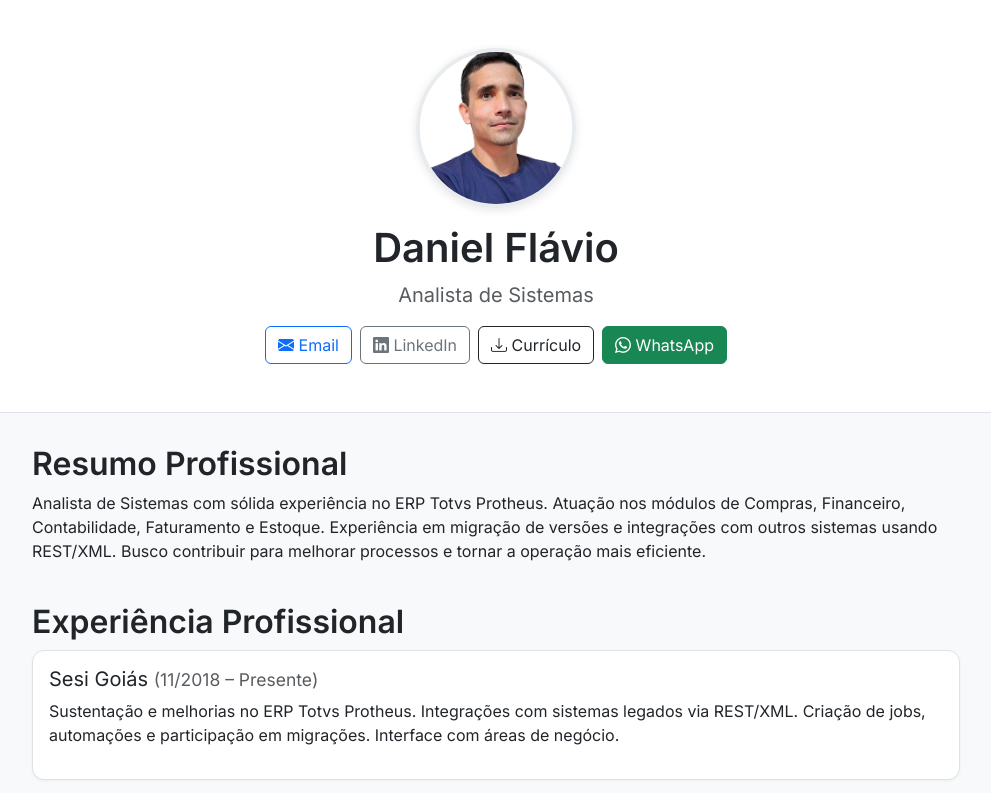
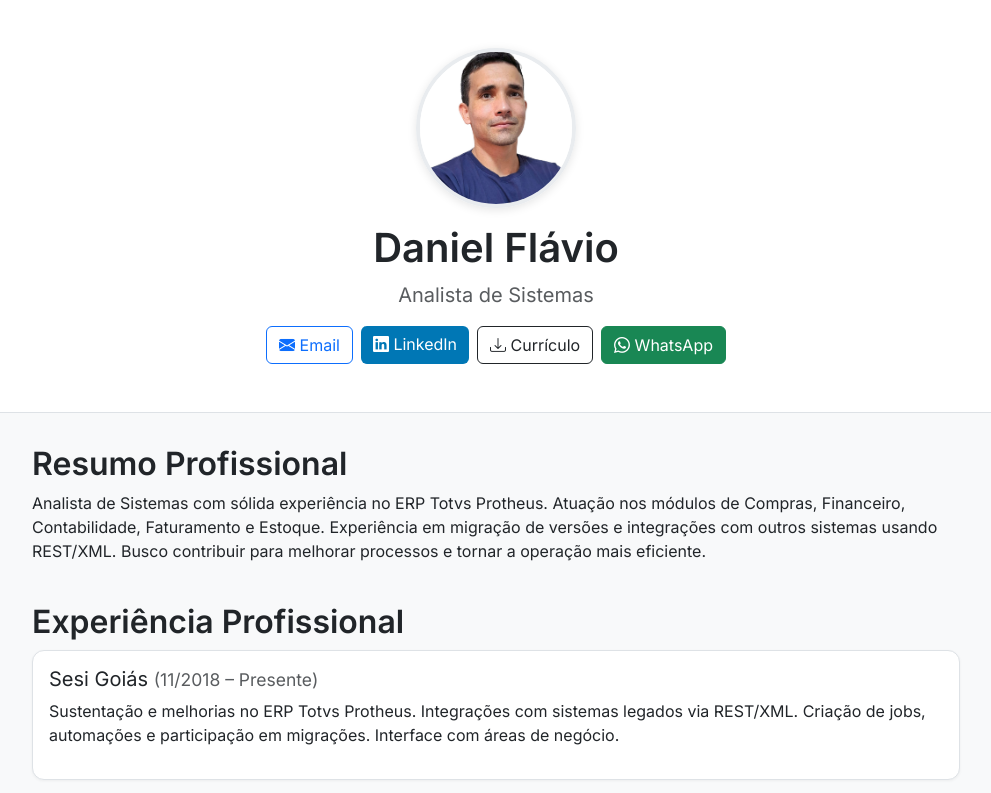
Before and after one commit to danflavio/pagina-pessoal, a plain HTML site: page index.html in a window 1280 px wide. Shown: the top 793 px of the page, without its empty margins (144-1135 px from the left). Drawn offline with nearby package versions, Linux system fonts and the light colour scheme.

Commit message:
ajuste botao linkedin

```diff
--- a/index.html
+++ b/index.html
@@ -20,9 +20,9 @@
       <a class="btn btn-outline-primary" href="mailto:danflavio@gmail.com">
         <i class="bi bi-envelope-fill"></i> Email
       </a>
-      <a class="btn btn-outline-secondary" href="https://www.linkedin.com/in/danflavio" target="_blank">
+        <a class="btn btn-linkedin" href="https://www.linkedin.com/in/danflavio" target="_blank">
         <i class="bi bi-linkedin"></i> LinkedIn
-      </a>
+        </a>
         <a class="btn btn-outline-dark" href="curriculo-daniel.pdf" target="_blank">
         <i class="bi bi-download"></i> Currículo
         </a>
--- a/style.css
+++ b/style.css
@@ -44,3 +44,14 @@ section {
   font-size: 0.95rem;
   padding: 0.6em 0.9em;
 }
+
+.btn-linkedin {
+  background-color: #0077B5;
+  color: #fff;
+  border: none;
+}
+
+.btn-linkedin:hover {
+  background-color: #005f91;
+  color: #fff;
+}
```
